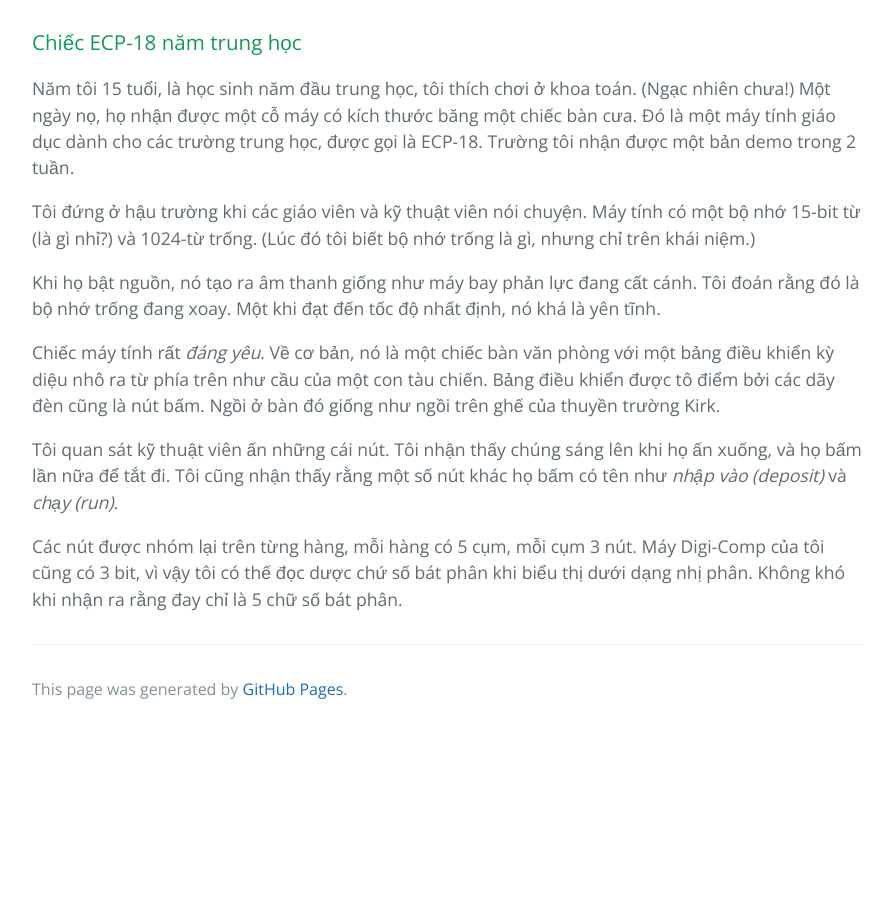
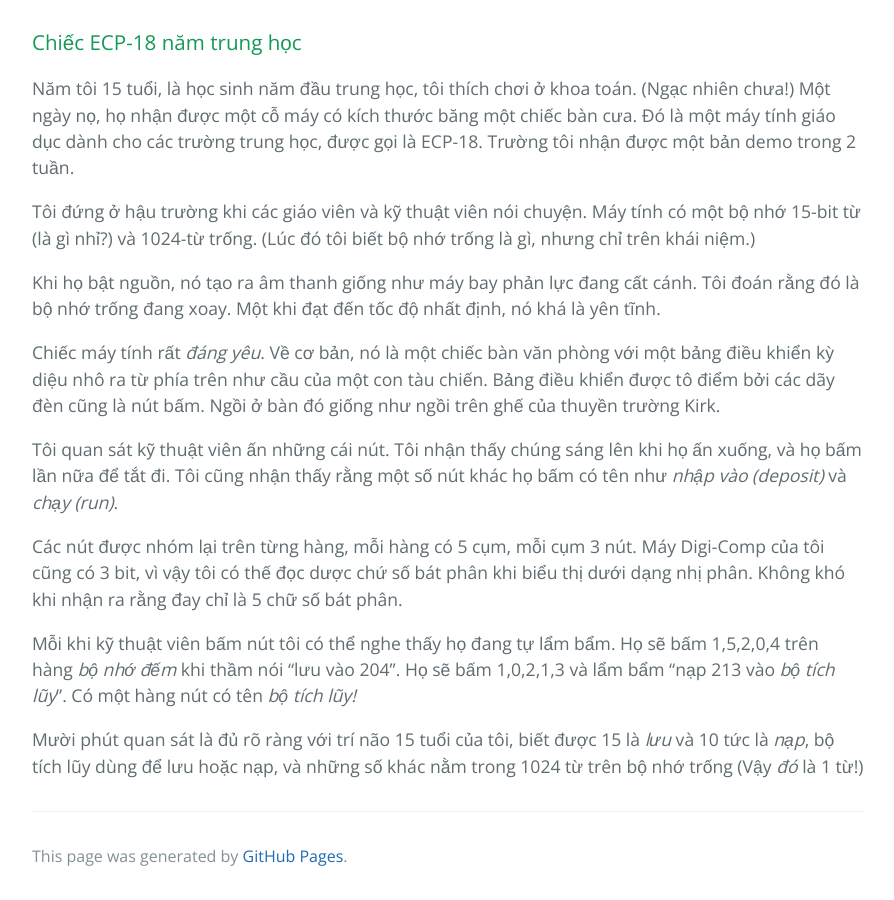
Before and after one commit to HaiBV/haibv.github.io, a Jekyll site: the page built from clean-coder/chapter-14-mentoring-apprenticeship-and-craftsmanship.md, in a window 1280 px wide and 900 px high, scrolled down 2582 px. Shown: the whole window, without its empty margins (192-1086 px from the left). Built offline with Jekyll 4.4.1, drawn with Linux system fonts in a browser that asks for light colours; our own code applies the rules of GitHub Pages for plain Markdown files; before the commit the page ends 3315 px from its top, so only the background shows below that.

Commit message:
Update The Clean Coder - Chapter 14 Mentoring, Apprenticeship, and Craftsmanship

```diff
--- a/clean-coder/chapter-14-mentoring-apprenticeship-and-craftsmanship.md
+++ b/clean-coder/chapter-14-mentoring-apprenticeship-and-craftsmanship.md
@@ -61,3 +61,7 @@ Chiếc máy tính rất _đáng yêu_. Về cơ bản, nó là một chiếc b
 Tôi quan sát kỹ thuật viên ấn những cái nút. Tôi nhận thấy chúng sáng lên khi họ ấn xuống, và họ bấm lần nữa để tắt đi. Tôi cũng nhận thấy rằng một số nút khác họ bấm có tên như _nhập vào (deposit)_ và _chạy (run)_.
 
 Các nút được nhóm lại trên từng hàng, mỗi hàng có 5 cụm, mỗi cụm 3 nút. Máy Digi-Comp của tôi cũng có 3 bit, vì vậy tôi có thế đọc dược chứ số bát phân khi biểu thị dưới dạng nhị phân. Không khó khi nhận ra rằng đay chỉ là 5 chữ số bát phân.
+
+Mỗi khi kỹ thuật viên bấm nút tôi có thể nghe thấy họ đang tự lẩm bẩm. Họ sẽ bấm 1,5,2,0,4 trên hàng _bộ nhớ đếm_ khi thầm nói "lưu vào 204". Họ sẽ bấm 1,0,2,1,3 và lẩm bẩm "nạp 213 vào _bộ tích lũy_". Có một hàng nút có tên _bộ tích lũy!_
+
+Mười phút quan sát là đủ rõ ràng với trí não 15 tuổi của tôi, biết được 15 là _lưu_ và 10 tức là _nạp_, bộ tích lũy dùng để lưu hoặc nạp, và những số khác nằm trong 1024 từ trên bộ nhớ trống (Vậy _đó_ là 1 từ!)
```
